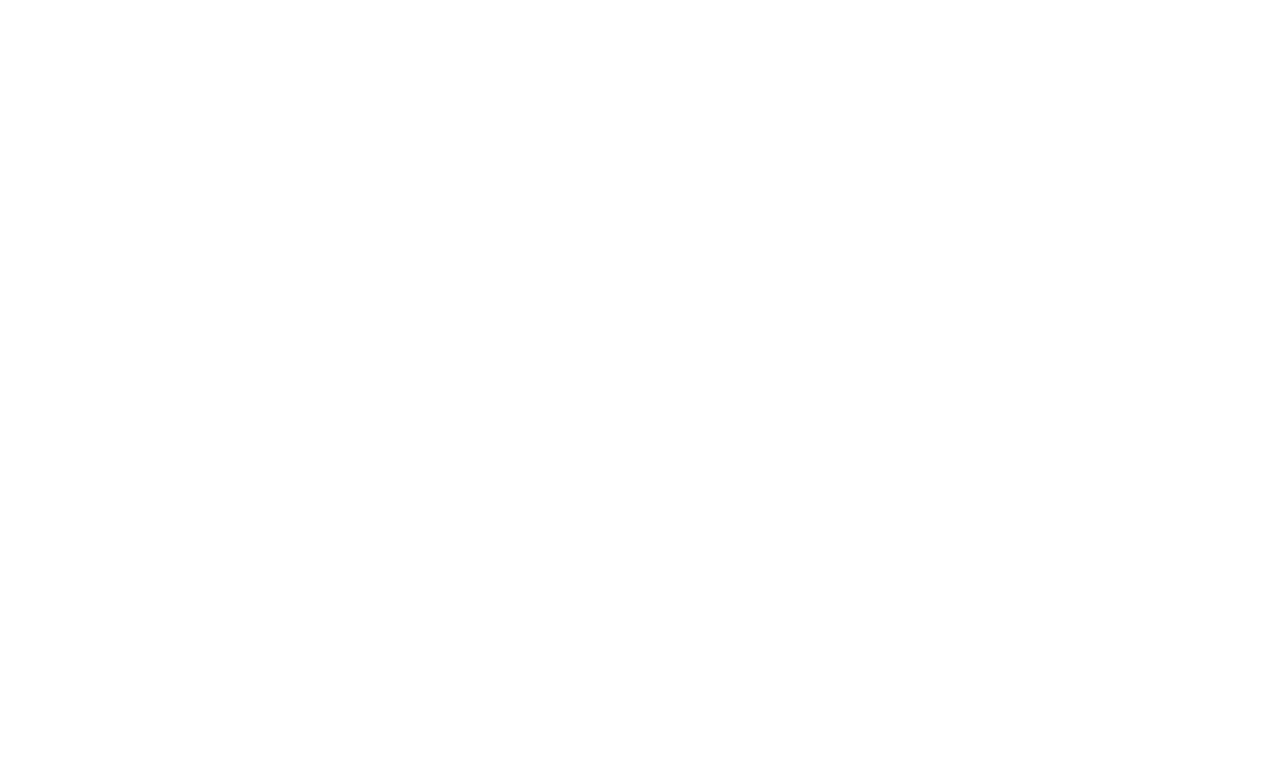
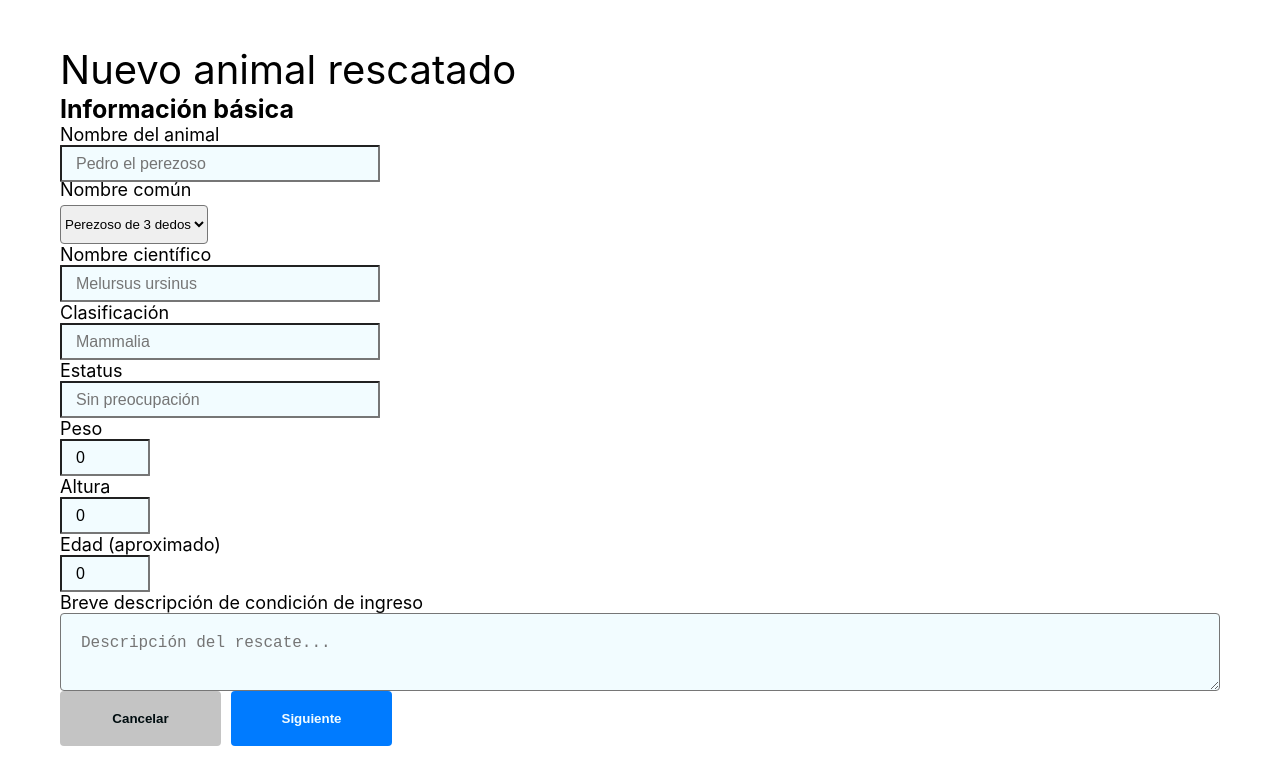
Before and after one commit to akurey/animal-rescue-web, a React (Create React App) app: page /rescues/new in a window 1280 px wide. Before the commit this address had no page. Shown: the top 784 px of the page. Built offline with nearby package versions, Linux system fonts and the light colour scheme.

Commit message:
Page layout

```diff
--- a/src/app.routing.tsx
+++ b/src/app.routing.tsx
@@ -3,6 +3,7 @@
 import Home from "./components/pages/home";
 import Rescues from "./components/pages/rescues";
 import Login from "./components/pages/login";
+import NewAnimal from "./components/pages/new-animal";
 
 const routes = () => (
   <BrowserRouter>
@@ -10,6 +11,7 @@
       <Route path="/" element={<Home />} />
       <Route path="/rescues" element={<Rescues />} />
       <Route path="/login" element={<Login />} />
+      <Route path="/rescues/new" element={<NewAnimal />} />
     </Routes>
   </BrowserRouter>
 );
--- /dev/null
+++ b/src/components/molecules/AnimalForm/index.tsx
@@ -0,0 +1,133 @@
+import React from "react";
+import Dropdown from "../../atoms/Dropdown";
+import Numeric from "../../atoms/Numeric";
+import TextArea from "../../atoms/TextArea";
+import TextBox from "../../atoms/TextBox";
+import "./styles.scss";
+
+export default function AnimalForm1() {
+  //  TODO: update real data
+  const commonNameOptions = [
+    { value: "Perezoso-1", displayName: "Perezoso de 3 dedos", selected: true },
+    { value: "Perezoso-2", displayName: "Perezoso 2", selected: false },
+    { value: "Perezoso-3", displayName: "Perezoso 3", selected: false },
+  ];
+
+  return (
+    <div>
+      <h2>Información básica</h2>
+      <TextBox
+        textBoxStyle="form-textbox"
+        description="Nombre del animal"
+        placeholder="Pedro el perezoso"
+      />
+      <Dropdown
+        name="common-name"
+        label="Nombre común"
+        options={commonNameOptions}
+        placeholder={
+          commonNameOptions.find((option) => option.selected === true)
+            .displayName
+        }
+        setValue={() => {}}
+      />
+      <TextBox
+        textBoxStyle="form-textbox"
+        description="Nombre científico"
+        placeholder="Melursus ursinus"
+      />
+      <TextBox
+        textBoxStyle="form-textbox"
+        description="Clasificación"
+        placeholder="Mammalia"
+      />
+      <TextBox
+        textBoxStyle="form-textbox"
+        description="Estatus"
+        placeholder="Sin preocupación"
+      />
+      <Numeric
+        numericStyle="form-numeric"
+        description="Peso"
+        value={0.0}
+        placeholder="0.00"
+        step={0.5}
+      />
+      <Numeric
+        numericStyle="form-numeric"
+        description="Altura"
+        value={0.0}
+        placeholder="0.00"
+        step={0.5}
+      />
+      <Numeric
+        numericStyle="form-numeric"
+        description="Edad (aproximado)"
+        value={0.0}
+        placeholder="0.00"
+        step={0.5}
+      />
+      <TextArea
+        description="Breve descripción de condición de ingreso"
+        value=""
+        placeholder="Descripción del rescate..."
+      />
+    </div>
+  );
+}
+
+export function AnimalForm2() {
+  //  TODO: update real data
+  const commonNameOptions = [
+    { value: "Perezoso-1", displayName: "Perezoso de 3 dedos", selected: true },
+    { value: "Perezoso-2", displayName: "Perezoso 2", selected: false },
+    { value: "Perezoso-3", displayName: "Perezoso 3", selected: false },
+  ];
+
+  return (
+    <div>
+      <h2>Información de rescate</h2>
+      <Dropdown
+        name="province"
+        label="Provincia"
+        options={commonNameOptions}
+        placeholder={
+          commonNameOptions.find((option) => option.selected === true)
+            .displayName
+        }
+        setValue={() => {}}
+      />
+      <Dropdown
+        name="canton"
+        label="Cantón"
+        options={commonNameOptions}
+        placeholder={
+          commonNameOptions.find((option) => option.selected === true)
+            .displayName
+        }
+        setValue={() => {}}
+      />
+      <Dropdown
+        name="district"
+        label="Distrito"
+        options={commonNameOptions}
+        placeholder={
+          commonNameOptions.find((option) => option.selected === true)
+            .displayName
+        }
+        setValue={() => {}}
+      />
+      {/* <Date /> */}
+      <TextArea
+        description="Lugar exacto de rescate"
+        value=""
+        placeholder="Dirección en señas, si fue en carretera, una casa, barrio...."
+      />
+      <TextArea
+        description="Descripción del rescate"
+        value=""
+        placeholder="Descripción del rescate..."
+      />
+    </div>
+  );
+}
--- /dev/null
+++ b/src/components/molecules/AnimalForm/styles.scss
@@ -0,0 +1,52 @@
+h1 {
+  font-size: 40px;
+  font-weight: 400;
+}
+
+h2 {
+  font-size: 25px;
+  font-weight: 700;
+}
+
+label {
+  font-size: 18px;
+  font-weight: 400;
+}
+
+.form-textbox {
+  box-sizing: border-box;
+  width: 320px;
+  height: 37px;
+  padding: 0 14px;
+  margin: 0;
+  border-radius: 1px;
+  display: flex;
+  flex-direction: column;
+  gap: 7px;
+}
+
+.page-margin {
+  margin: 45px 60px
+}
+
+.button-layout {
+  align-self: flex-end;
+  display: grid;
+  grid-template-columns: 1fr 1fr;
+  grid-template-rows: 1fr;
+  gap: 10px;
+  width: 332px;
+  height: 55px;
+}
+
+.form-numeric {
+  box-sizing: border-box;
+  width: 90px;
+  height: 37px;
+  padding: 0 14px;
+  margin: 0;
+  border-radius: 1px;
+  display: flex;
+  flex-direction: column;
+  gap: 7px;
+}
--- /dev/null
+++ b/src/components/pages/new-animal/index.tsx
@@ -0,0 +1,42 @@
+import React, { useState } from "react";
+import Button from "../../atoms/Button";
+import AnimalForm1, { AnimalForm2 } from "../../molecules/AnimalForm";
+import "./styles.scss";
+
+function NewAnimal() {
+  const [currentPage, setCurrentPage] = useState(1);
+
+  const goBack = () => {
+    if (currentPage === 1) {
+      // TODO: return to rescues page
+    } else {
+      setCurrentPage(1);
+    }
+  };
+
+  const next = () => {
+    setCurrentPage(2);
+  };
+
+  return (
+    <div className="page-margin">
+      <h1>Nuevo animal rescatado</h1>
+      {/* Add page number component */}
+      {currentPage === 1 ? <AnimalForm1 /> : <AnimalForm2 />}
+      <div className="button-layout">
+        <Button
+          buttonStyle="btn--secondary"
+          buttonSize="btn--small"
+          onClick={goBack}
+        >
+          {currentPage === 1 ? "Cancelar" : "Anterior"}
+        </Button>
+        <Button buttonSize="btn--medium" onClick={next}>
+          Siguiente
+        </Button>
+      </div>
+    </div>
+  );
+}
+
+export default NewAnimal;
--- /dev/null
+++ b/src/components/pages/new-animal/styles.scss
@@ -0,0 +1,52 @@
+h1 {
+  font-size: 40px;
+  font-weight: 400;
+}
+
+h2 {
+  font-size: 25px;
+  font-weight: 700;
+}
+
+label {
+  font-size: 18px;
+  font-weight: 400;
+}
+
+.form-textbox {
+  box-sizing: border-box;
+  width: 320px;
+  height: 37px;
+  padding: 0 14px;
+  margin: 0;
+  border-radius: 1px;
+  display: flex;
+  flex-direction: column;
+  gap: 7px;
+}
+
+.page-margin {
+  margin: 45px 60px
+}
+
+.button-layout {
+  align-self: flex-end;
+  display: grid;
+  grid-template-columns: 1fr 1fr;
+  grid-template-rows: 1fr;
+  gap: 10px;
+  width: 332px;
+  height: 55px;
+}
+
+.form-numeric {
+  box-sizing: border-box;
+  width: 90px;
+  height: 37px;
+  padding: 0 14px;
+  margin: 0;
+  border-radius: 1px;
+  display: flex;
+  flex-direction: column;
+  gap: 7px;
+}
```
